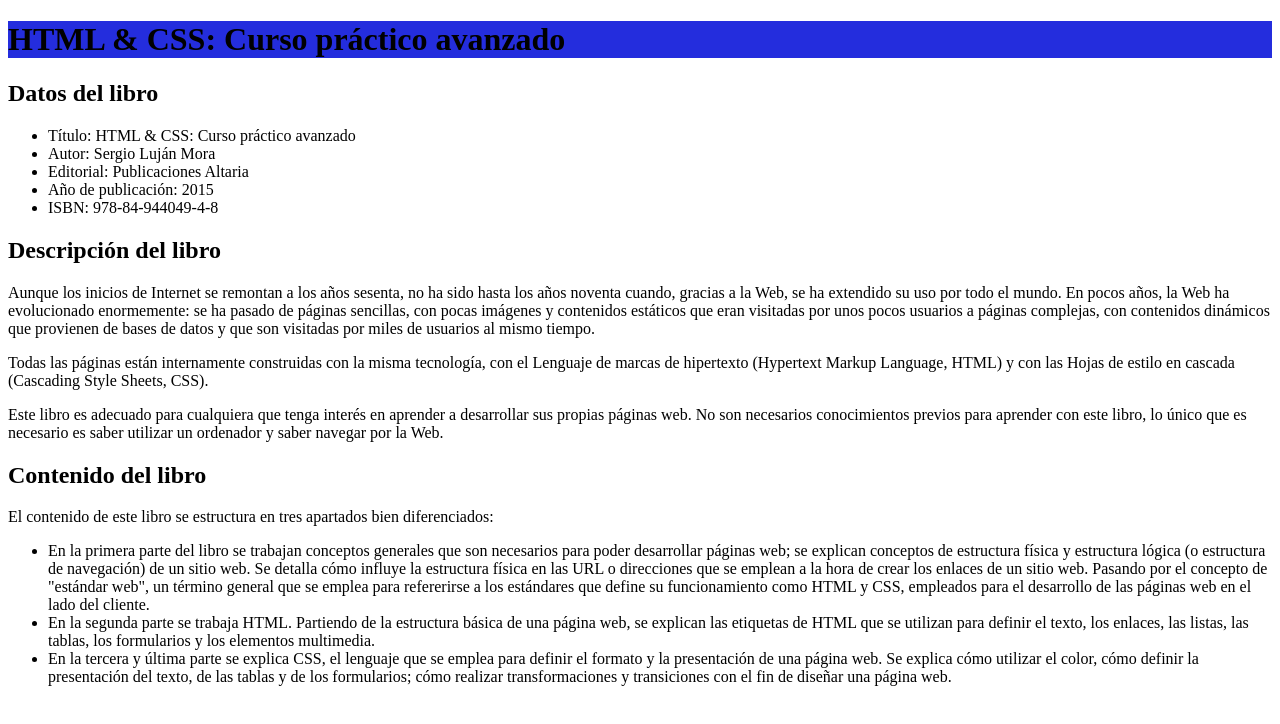
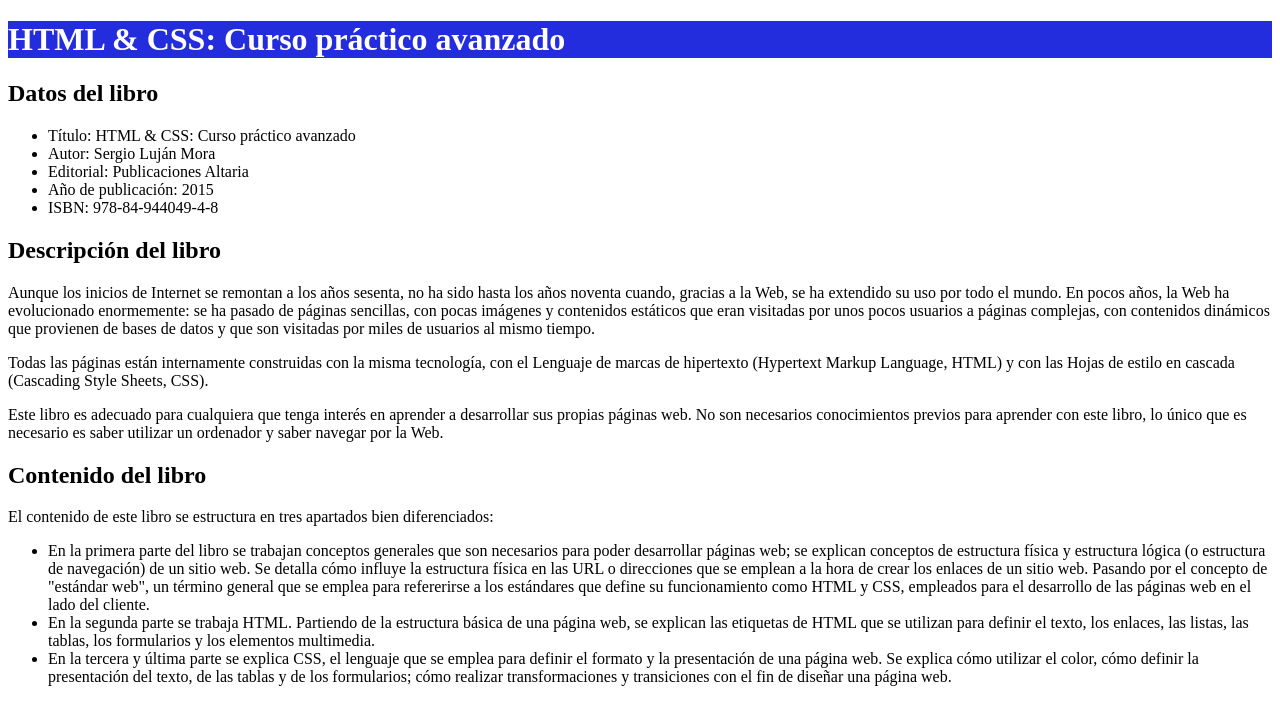
Before and after one commit to Mr-Dany/ejercicio2, a plain HTML site: page index.html in a window 1280 px wide. Drawn offline with Linux system fonts and the light colour scheme.

Commit message:
color a las letras de la primera caja

```diff
--- a/index.html
+++ b/index.html
@@ -11,7 +11,7 @@
 <body>
 
     <div class="colorcaja">
-        <h1>HTML &amp; CSS: Curso práctico avanzado</h1>
+        <h1 style="color: #FFFFFF">HTML &amp; CSS: Curso práctico avanzado</h1>
     </div>
 
 
```
